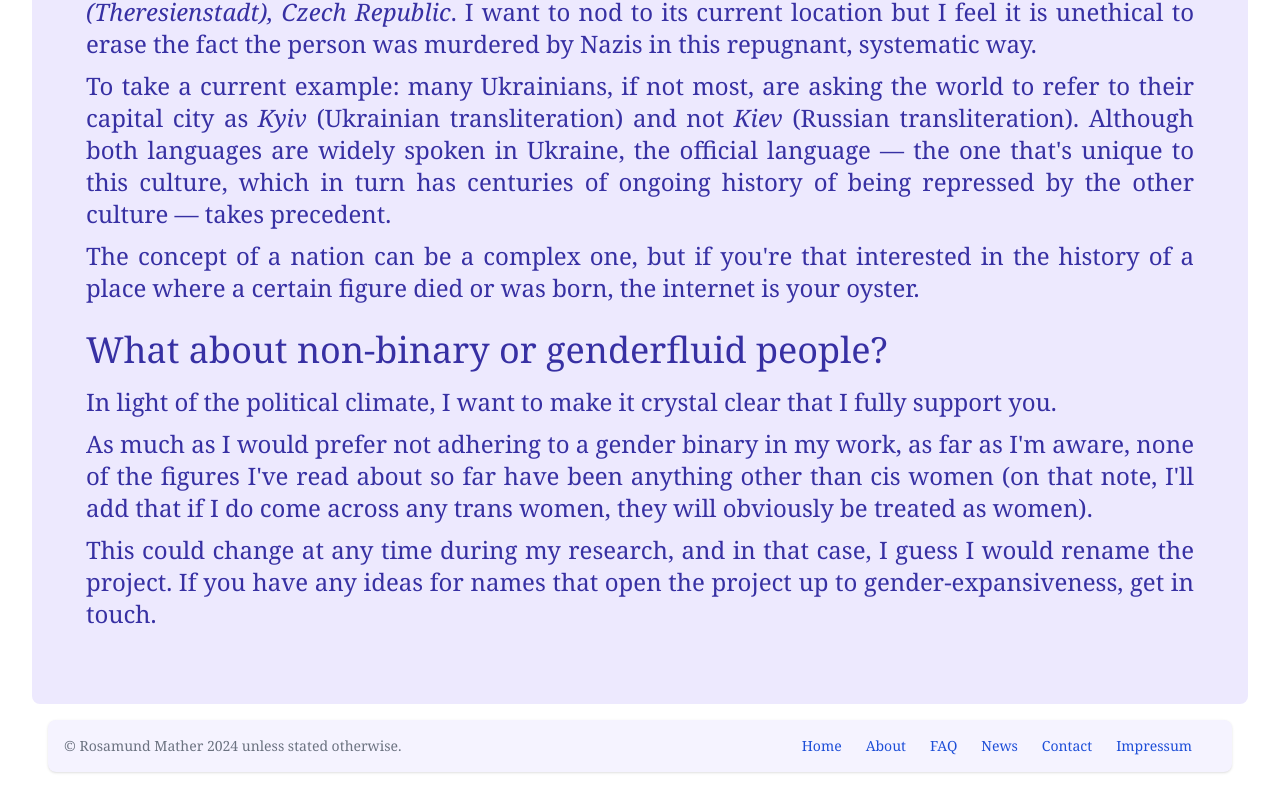
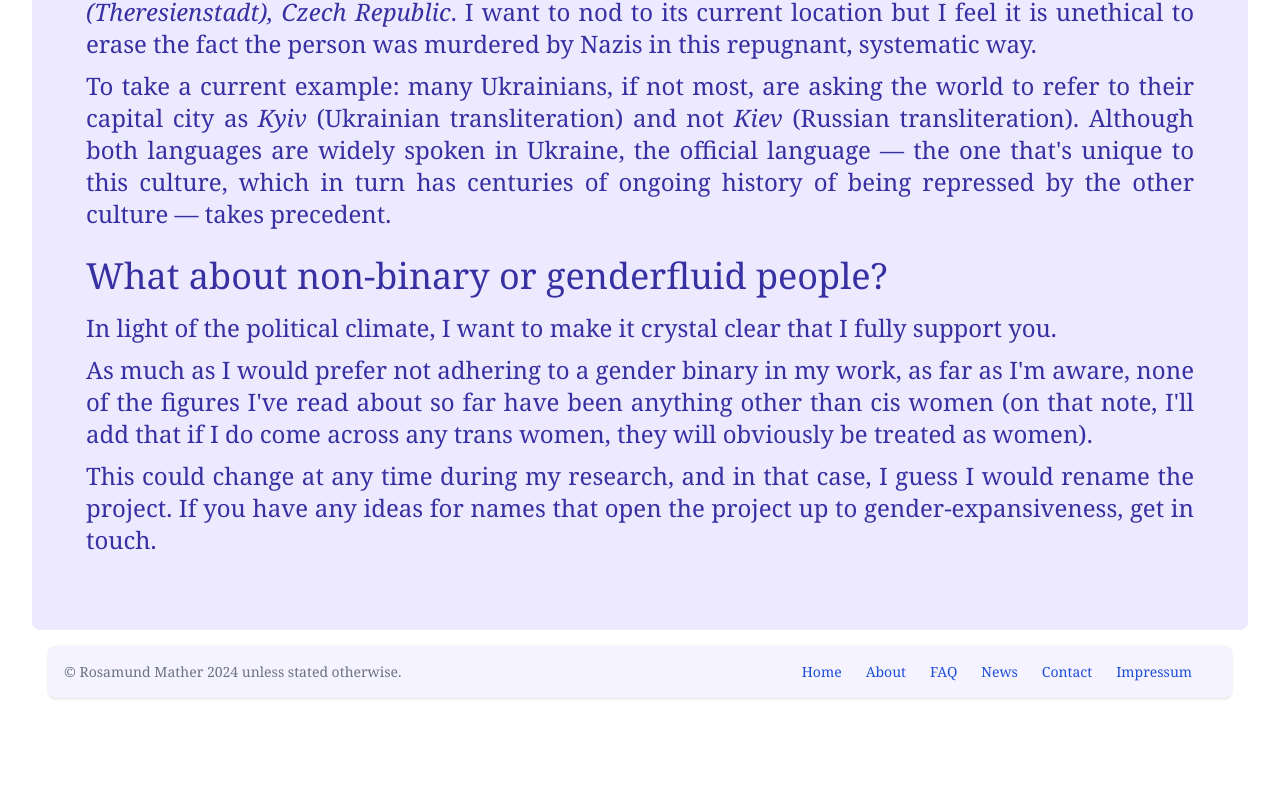
Before and after one commit to rosamundm/womens-history-of-berlin--frontend, a React (Create React App) app: page /faq in a window 1280 px wide. Shown: the part 1192-2004 px from the top of the page. After the commit the page ends 1938 px from the top, so only its background shows below. Built offline with nearby package versions, Linux system fonts and the light colour scheme.

Commit message:
Update FAQ

```diff
--- a/src/components/staticPages/FAQ.js
+++ b/src/components/staticPages/FAQ.js
@@ -78,11 +78,6 @@ export default function FaqPage() {
               unique to this culture, which in turn has centuries of ongoing history of being
               repressed by the other culture — takes precedent.
             </p>
-            <p class="pb-2.5 sm:text-left md:text-justify lg:text-justify">
-              The concept of a nation can be a complex one, but if you're that
-              interested in the history of a place where a certain figure died
-              or was born, the internet is your oyster.
-            </p>
             <div class="text-4xl py-4">
               What about non-binary or genderfluid people?
             </div>
```
